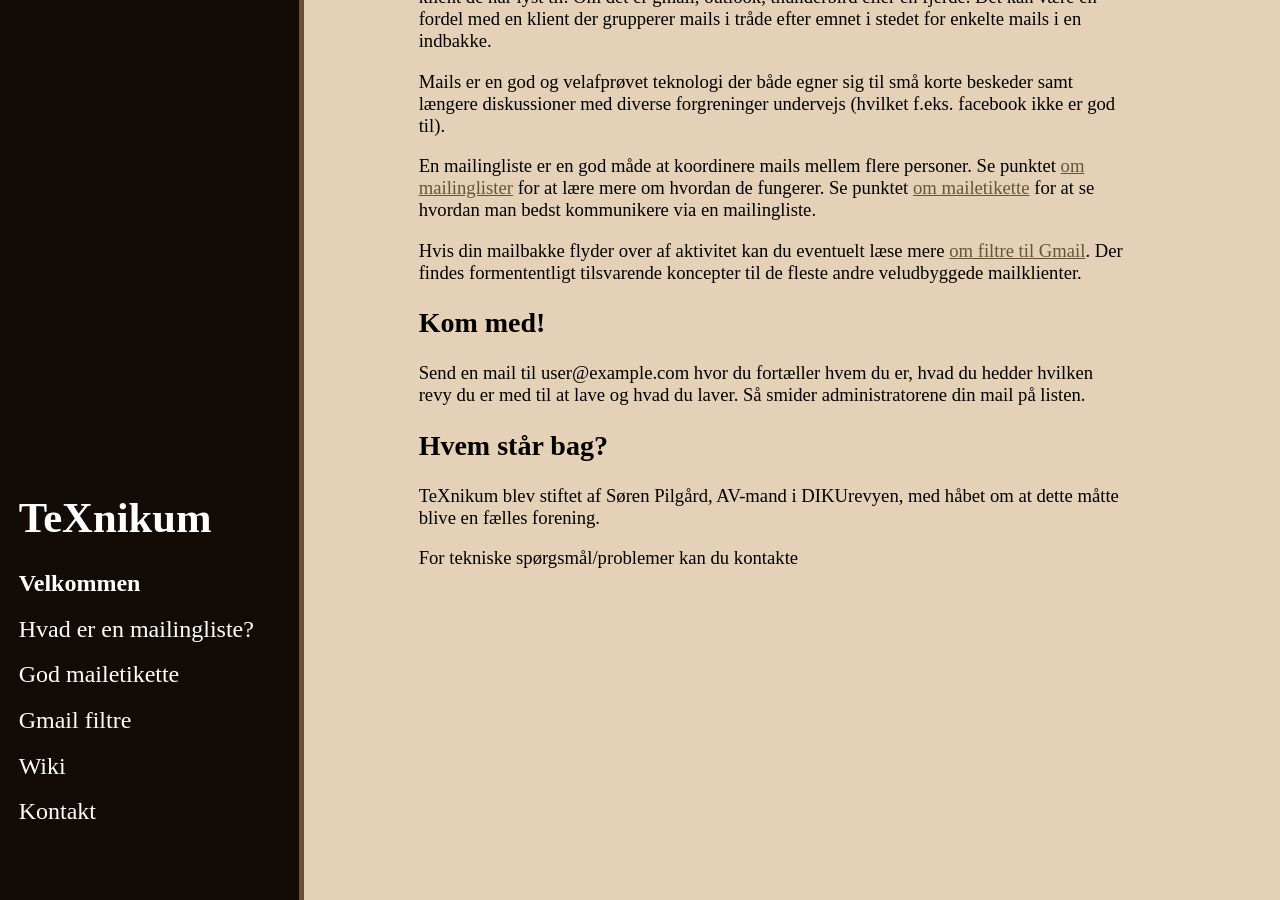
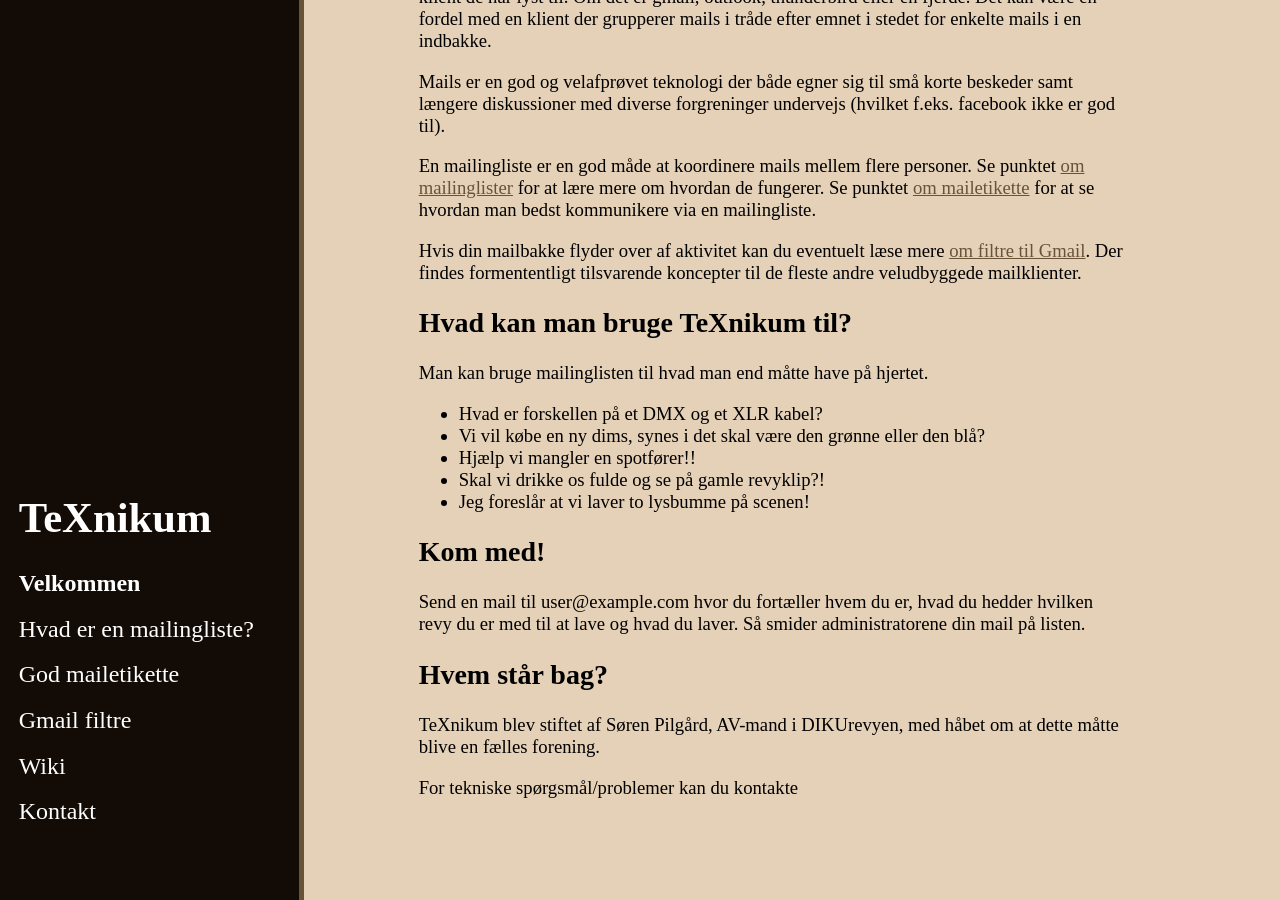
Before and after one commit to TeXnikum/TeXnikum.github.io, a Jekyll site: the page built from index.md, in a window 1280 px wide and 900 px high, scrolled down 582 px. Built offline with Jekyll 4.4.1, drawn with Linux system fonts in a browser that asks for light colours.

Commit message:
updated index text

```diff
--- a/index.md
+++ b/index.md
@@ -28,6 +28,16 @@
 Hvis din mailbakke flyder over af aktivitet kan du eventuelt læse mere <a href="/gmail">om filtre til Gmail</a>. Der findes formententligt tilsvarende koncepter til de fleste andre veludbyggede mailklienter.
 
 
+## Hvad kan man bruge TeXnikum til?
+Man kan bruge mailinglisten til hvad man end måtte have på hjertet.
+
+* Hvad er forskellen på et DMX og et XLR kabel?
+* Vi vil købe en ny dims, synes i det skal være den grønne eller den blå?
+* Hjælp vi mangler en spotfører!!
+* Skal vi drikke os fulde og se på gamle revyklip?!
+* Jeg foreslår at vi laver to lysbumme på scenen!
+
+
 ## Kom med!
 
 Send en mail til {{ site.email-list }} hvor du fortæller hvem du er, hvad du hedder hvilken revy du er med til at lave og hvad du laver. Så smider administratorene din mail på listen.
```
